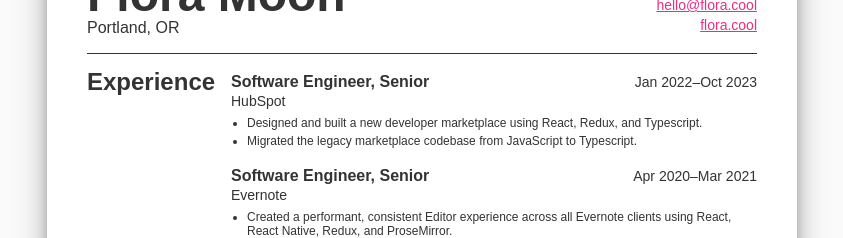
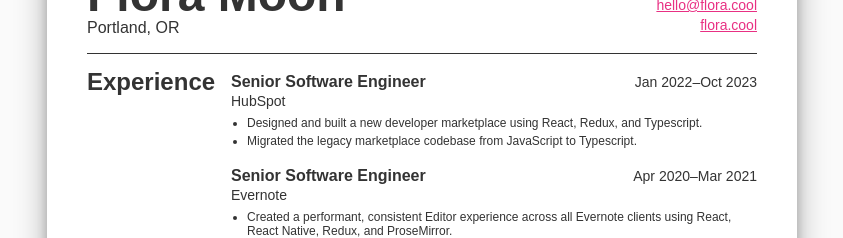
Before and after one commit to floradotcool/resume, a JavaScript app: page / in a window 1280 px wide. Shown: the part 125-363 px from the top of the page, without its empty margins (218-1061 px from the left). Built offline with nearby package versions, Linux system fonts and the light colour scheme; the HTML template or start-up script is replaced by a standard one; a web font is replaced by a local one.

Commit message:
remove comma from Senior Software Engineer titles

```diff
--- a/src/sections/Experience/Experience.js
+++ b/src/sections/Experience/Experience.js
@@ -4,7 +4,7 @@ import Job from "../../components/Job";
 const Experience = () => (
   <Section title="Experience">
     <Job
-      title="Software Engineer, Senior"
+      title="Senior Software Engineer"
       company="HubSpot"
       time="Jan 2022–Oct 2023"
     >
@@ -17,7 +17,7 @@ const Experience = () => (
       </li>
     </Job>
     <Job
-      title="Software Engineer, Senior"
+      title="Senior Software Engineer"
       company="Evernote"
       time="Apr 2020–Mar 2021"
     >
```
